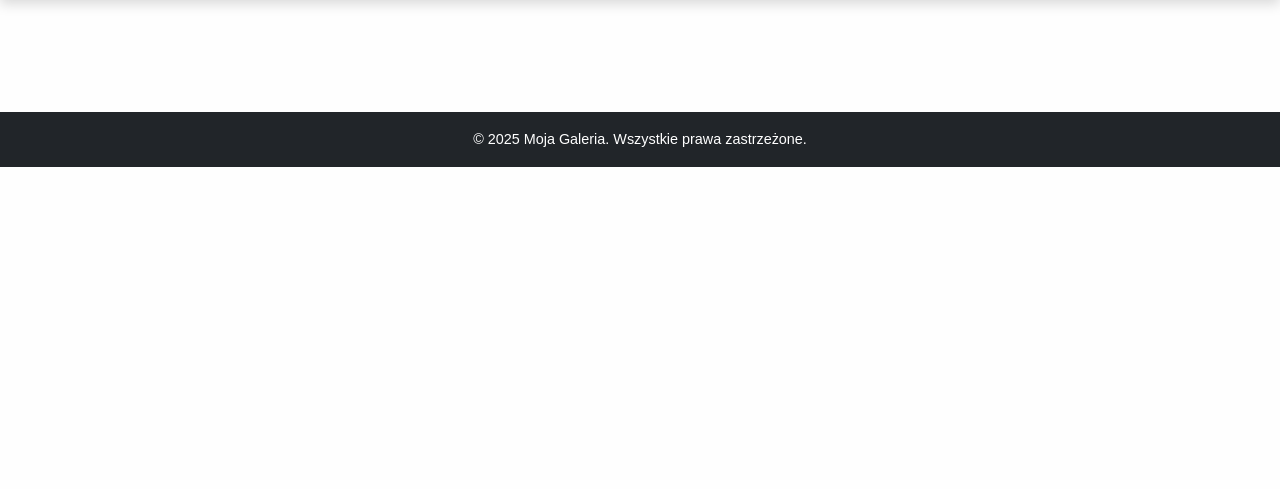
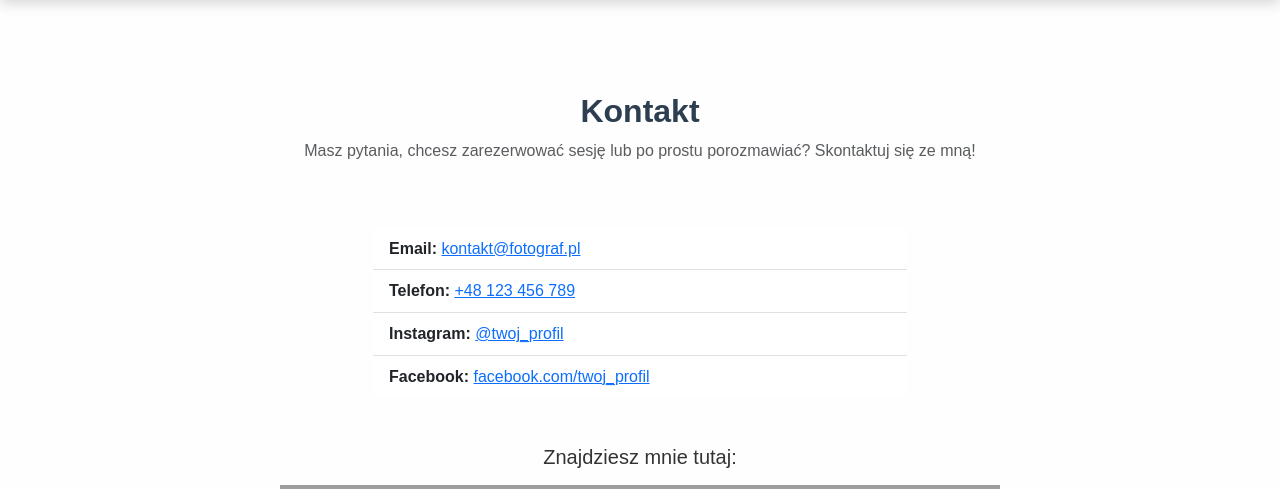
Before and after one commit to WrAp9012/photographer-website, a Django app: page /photograp_site/contact/ in a window 1280 px wide. Shown: the part 66-555 px from the top of the page. Before the commit the page ends 233 px from the top, so only its background shows below. Run offline with Django 5.2, Linux system fonts and the light colour scheme; grey boxes are pictures that could not be loaded.

Commit message:
Add aboutme and contact site (all random data)

```diff
--- a/photographer_site/main_app/templates/main_app/photo_gallery/contact.html
+++ b/photographer_site/main_app/templates/main_app/photo_gallery/contact.html
@@ -1 +1,57 @@
-{% extends "../base.html" %}
+{% extends "../base.html" %} {% block title %}Kontakt - Galeria{% endblock %} {%block content %}
+<div class="container py-5">
+  <div class="row text-center mb-5">
+    <div class="col">
+      <h2>Kontakt</h2>
+      <p class="text-muted">
+        Masz pytania, chcesz zarezerwować sesję lub po prostu porozmawiać?
+        Skontaktuj się ze mną!
+      </p>
+    </div>
+  </div>
+
+  <div class="row justify-content-center">
+    <div class="col-md-6">
+      <ul class="list-group list-group-flush mb-4">
+        <li class="list-group-item">
+          <strong>Email:</strong>
+          <a href="mailto:kontakt@fotograf.pl">kontakt@fotograf.pl</a>
+        </li>
+        <li class="list-group-item">
+          <strong>Telefon:</strong>
+          <a href="tel:+48123456789">+48 123 456 789</a>
+        </li>
+        <li class="list-group-item">
+          <strong>Instagram:</strong>
+          <a href="https://instagram.com/twoj_profil" target="_blank"
+            >@twoj_profil</a
+          >
+        </li>
+        <li class="list-group-item">
+          <strong>Facebook:</strong>
+          <a href="https://facebook.com/twoj_profil" target="_blank"
+            >facebook.com/twoj_profil</a
+          >
+        </li>
+      </ul>
+    </div>
+  </div>
+
+  <div class="row justify-content-center mt-4">
+    <div class="col-md-8">
+      <h5 class="text-center mb-3">Znajdziesz mnie tutaj:</h5>
+      <div class="ratio ratio-16x9">
+        <iframe
+          src="https://www.google.com/maps/embed?pb=!1m18!1m12!1m3!1d2443.5084032373514!2d21.01222831580099!3d52.22967597975768!2m3!1f0!2f0!3f0!3m2!1i1024!2i768!4f13.1!3m3!1m2!1s0x471ecc6698b1aa3f%3A0x69565f5e8aa2f203!2sWarszawa!5e0!3m2!1spl!2spl!4v1615151127151!5m2!1spl!2spl"
+          width="100%"
+          height="100%"
+          style="border: 0"
+          allowfullscreen=""
+          loading="lazy"
+        >
+        </iframe>
+      </div>
+    </div>
+  </div>
+</div>
+{% endblock %}
```
Also changed, not shown: photographer_site/main_app/templates/main_app/photo_gallery/aboutme.html (+34 -1 lines).
